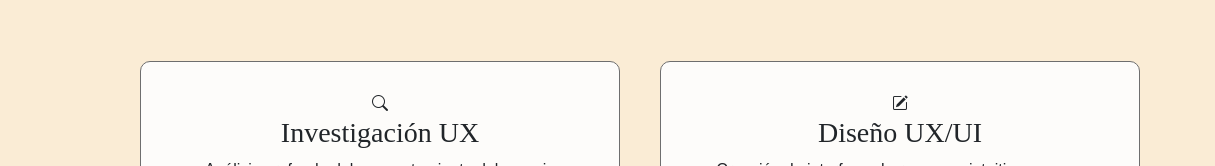
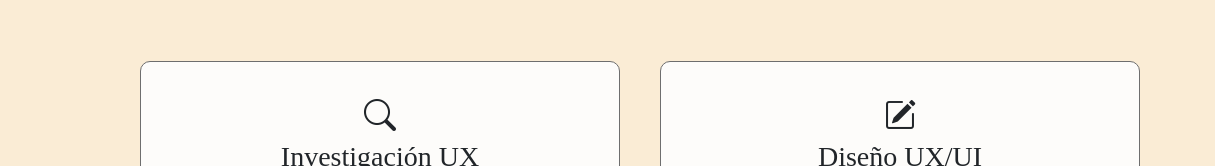
Before and after one commit to andreaveizagatapia-hub/Portfolio-Andrea-Veizaga, a plain HTML site: page pages/servicios.html in a window 1280 px wide. Shown: the part 634-800 px from the top of the page, 0-1215 px from the left. Drawn offline with nearby package versions, Linux system fonts and the light colour scheme.

Commit message:
cambios styles

```diff
--- a/styles/styles.css
+++ b/styles/styles.css
@@ -338,6 +338,10 @@ margin: 32px 20px;
 .carousel-caption{
     color: #000000;
 }
+.icono-servicio{
+    font-size: 2rem;
+    margin-bottom: 15px;
+}
 /* MOBILE FIRST CONTACTO............................................. */
 /* contacto */
 .contacto{
```
